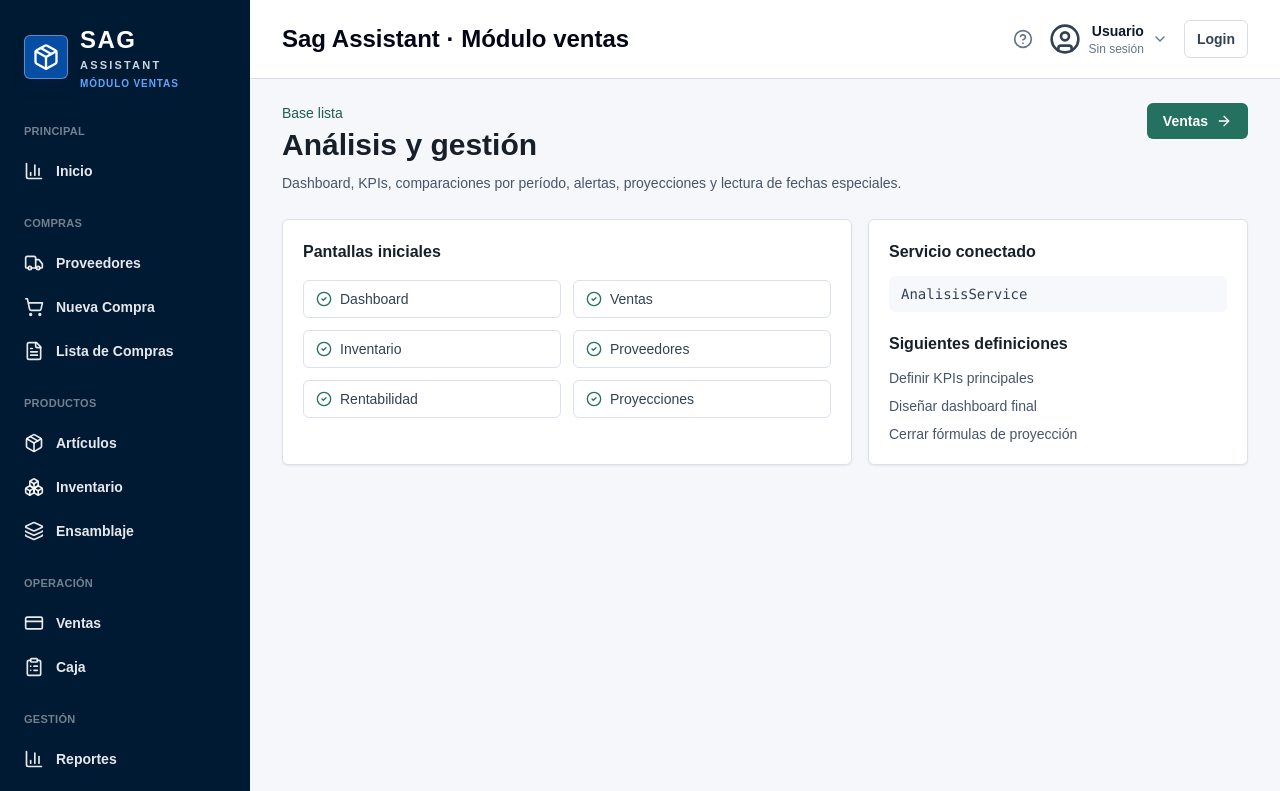
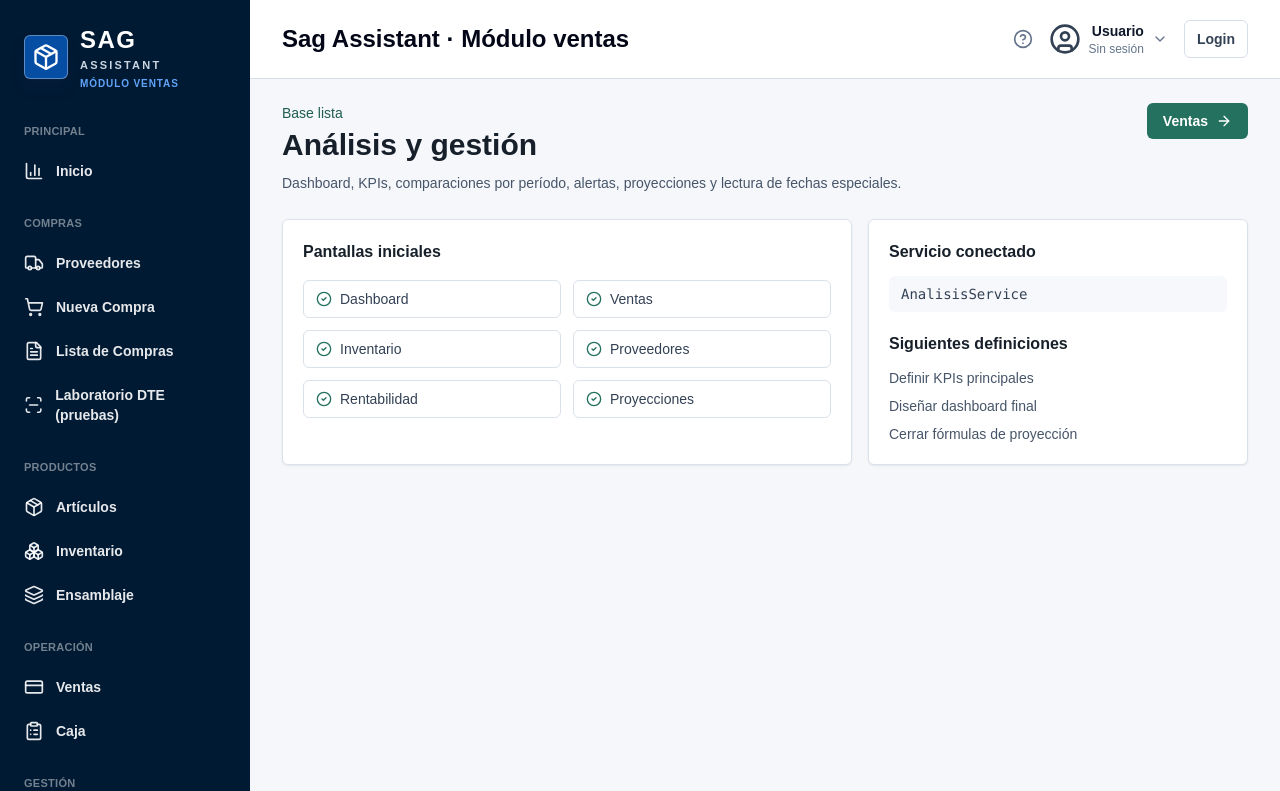
Before and after one commit to ManuelAcostaGuerrero/Sagva-System, a Next.js app: page /analisis in a window 1280 px wide. Shown: the top 791 px of the page. Built offline with nearby package versions, Linux system fonts and the light colour scheme; no server answers.

Commit message:
feat: link isolated DTE laboratory in SAGVA navigation

```diff
--- a/src/components/layout/app-shell.tsx
+++ b/src/components/layout/app-shell.tsx
@@ -12,6 +12,7 @@ import {
   Layers3,
   LogOut,
   Package,
+  ScanLine,
   Settings,
   ShieldCheck,
   ShoppingCart,
@@ -38,7 +39,8 @@ const navGroups = [
     items: [
       { label: "Proveedores", href: "/proveedores", icon: Truck },
       { label: "Nueva Compra", href: "/facturas/nueva", icon: ShoppingCart },
-      { label: "Lista de Compras", href: "/facturas", icon: FileText }
+      { label: "Lista de Compras", href: "/facturas", icon: FileText },
+      { label: "Laboratorio DTE (pruebas)", href: "/laboratorio-dte", icon: ScanLine }
     ]
   },
   {
```
